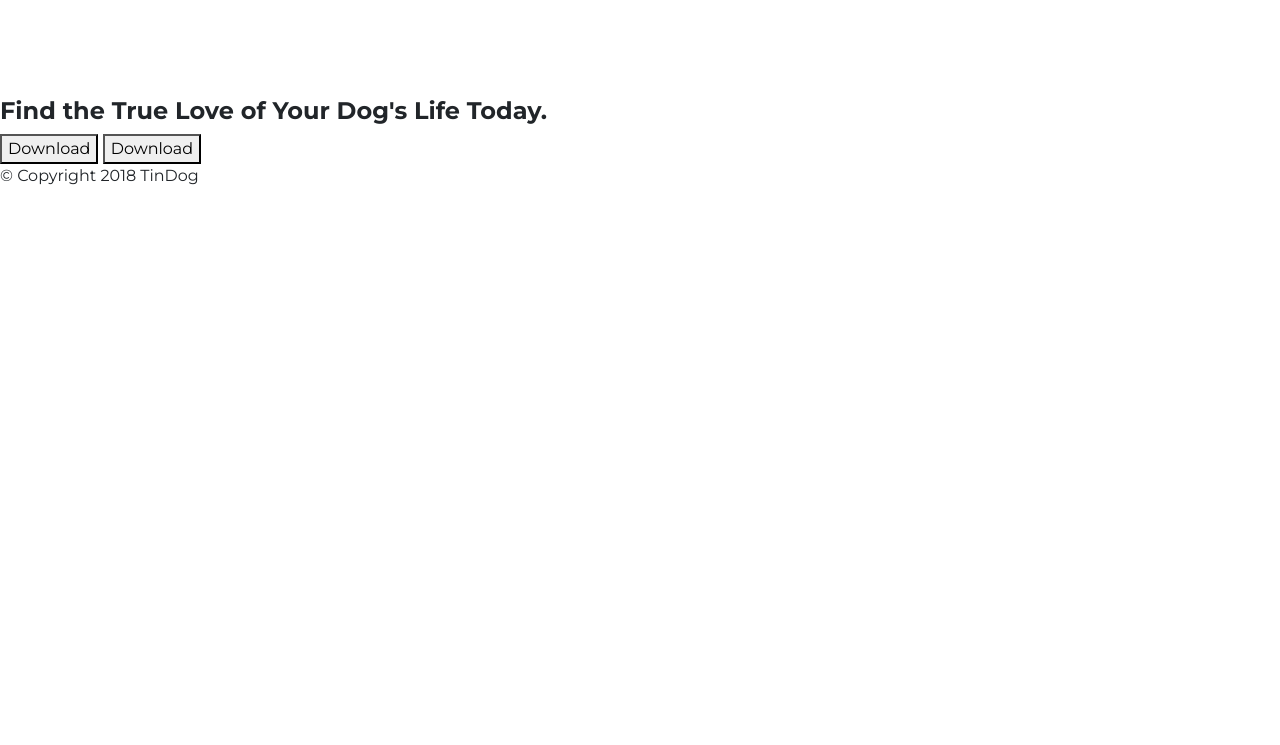
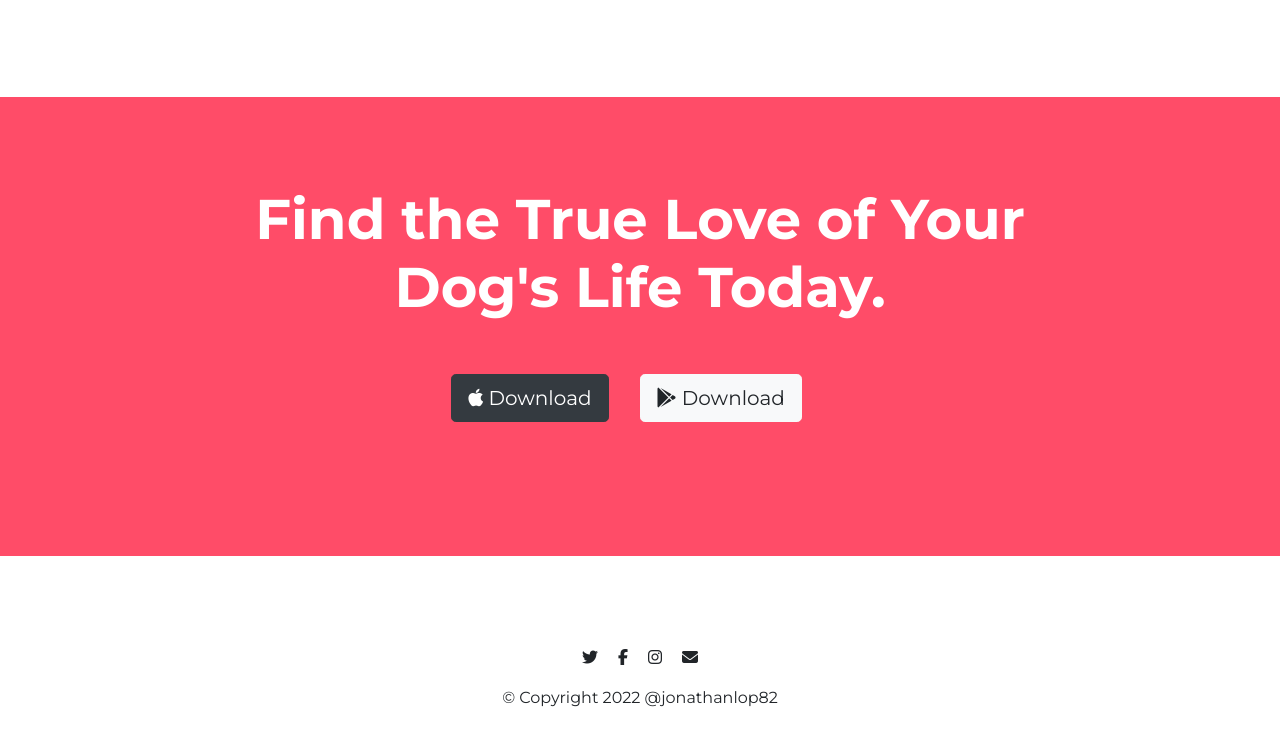
Before and after one commit to jonathanlop82/tindong-bootstrap, a plain HTML site: page index.html in a window 1280 px wide. Shown: the part 2449-3194 px from the top of the page. Before the commit the page ends 2653 px from the top, so only its background shows below. Drawn offline with nearby package versions, Linux system fonts and the light colour scheme.

Commit message:
Done de webpage TinDog

```diff
--- a/css/styles.css
+++ b/css/styles.css
@@ -133,3 +133,39 @@ h2 {
 .pricing-column {
     padding: 3% 2%;
 }
+
+/* Caal to action and Footer section */
+
+#cta {
+    background-color: #ff4c68;
+    color: white;
+    text-align: center;
+    padding: 7% 15%;
+}
+
+#cta h3 {
+    font-size: 3.5rem;
+}
+
+#footer {
+    text-align: center;
+    padding: 7% 15%;
+}
+
+#footer i {
+    padding: 0 10px;
+}
+
+
+@media (max-width: 1028px) {
+    .title-image {
+        position: static;
+        transform: rotate(0);
+    }
+
+    #title {
+        text-align: center;
+    }
+
+
+}
--- a/index.html
+++ b/index.html
@@ -42,13 +42,13 @@
       <div class="collapse navbar-collapse" id="navbarSupportedContent">
         <ul class="navbar-nav ml-auto">
             <li class="nav-item">
-                <a class="nav-link" href="">Contact</a>
+                <a class="nav-link" href="#footer">Contact</a>
             </li>
             <li class="nav-item">
-                <a class="nav-link" href="">Pricing</a>
+                <a class="nav-link" href="#pricing">Pricing</a>
             </li>
             <li class="nav-item">
-                <a class="nav-link" href="">Download</a>
+                <a class="nav-link" href="#cta">Download</a>
             </li>
         </ul>
      </div>
@@ -217,8 +217,8 @@
     <section id="cta">
 
       <h3>Find the True Love of Your Dog's Life Today.</h3>
-      <button type="button">Download</button>
-      <button type="button">Download</button>
+      <button type="button" class="btn btn-dark btn-lg download-button"><i class="fa-brands fa-apple"></i> Download</button>
+      <button type="button" class="btn btn-light btn-lg download-button"><i class="fa-brands fa-google-play"></i> Download</button>
 
     </section>
 
@@ -227,7 +227,8 @@
 
     <footer id="footer">
 
-      <p>© Copyright 2018 TinDog</p>
+      <p><i class="fa-brands fa-twitter"></i><i class="fa-brands fa-facebook-f"></i><i class="fa-brands fa-instagram"></i><i class="fa-solid fa-envelope"></i></p>
+      <p>© Copyright 2022 @jonathanlop82</p>
 
     </footer>
 
```
